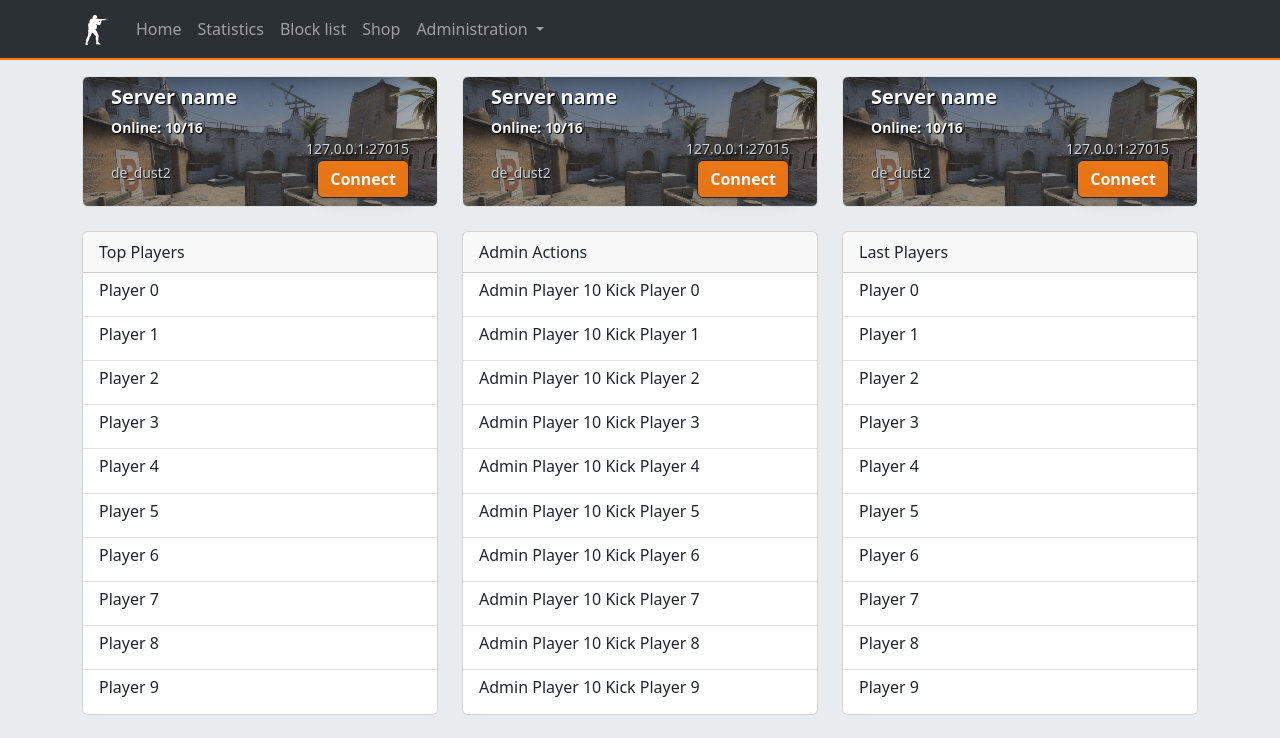
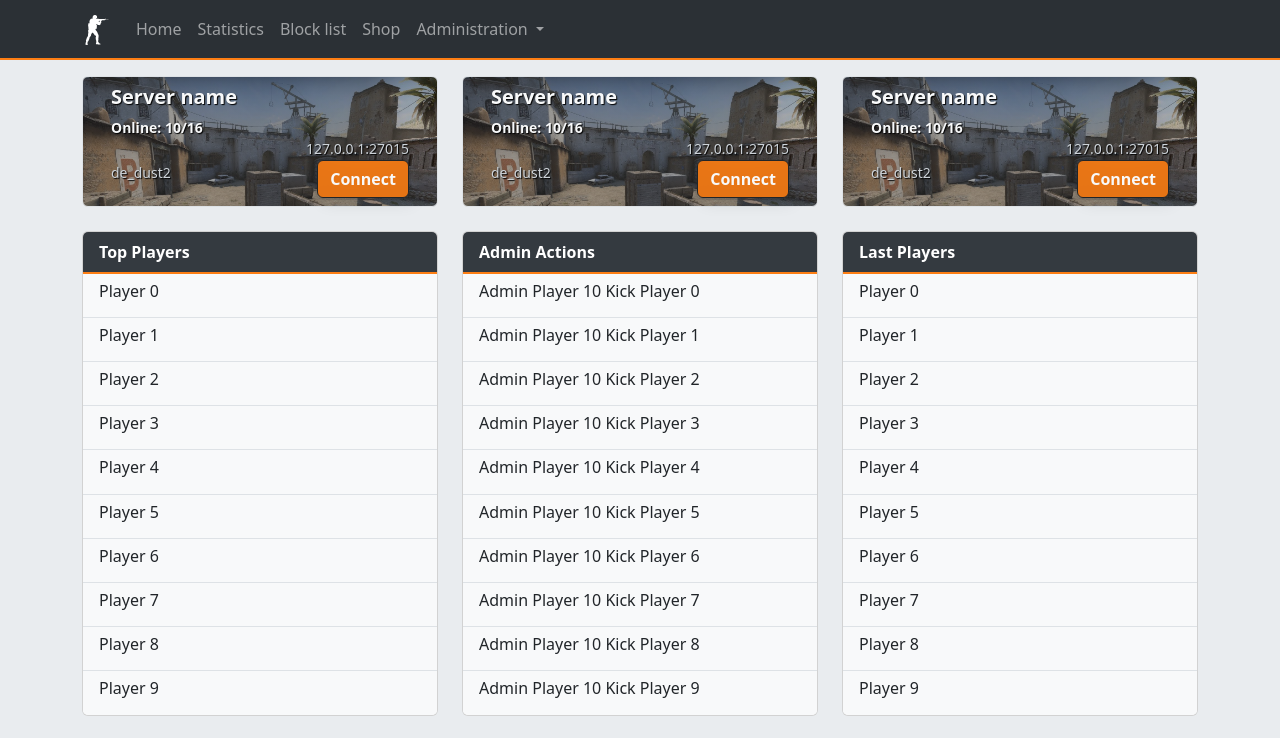
Before and after one commit to GeTtOo/DragonHubSystem, a Vue app in the folder app/frontend/: page / in a window 1280 px wide. Shown: the top 738 px of the page. Built offline with nearby package versions, Linux system fonts and the light colour scheme.

Commit message:
Minor fixes

```diff
--- a/app/frontend/src/components/ListGroup.vue
+++ b/app/frontend/src/components/ListGroup.vue
@@ -1,12 +1,14 @@
 <template>
 <div class="card">
 	<div class="card-header">
-		{{value.name}}
+		<strong>{{value.name}}</strong>
 	</div>
 	<ul class="list-group list-group-flush">
-		<li class="list-group-item" v-for="(item, id) in value.list" :key="id">
-			<h6>{{ item.name }}</h6>
-		</li>
+		<template v-for="item in value.list" :key="item.id">
+			<router-link class="list-group-item list-group-item-action" :to="'users/' + item.url">
+				<h6>{{ item.name }}</h6>
+			</router-link>
+		</template>
 	</ul>
 </div>
 </template>
@@ -24,5 +26,25 @@ export default defineComponent({
 </script>
 
 <style lang="scss" scoped>
+	.card {
+		.card-header {
+			color: $white;
+			background-color: $gray-800;
+			border-bottom: 2px solid $orange-500;
+		}
 
+		.list-group-item {
+			background-color: $gray-100;
+		}
+
+		a:hover {
+			color: $white;
+			background-color: $orange-500;
+			box-shadow:
+			inset
+				0 -3em 3em rgba($gray-900, 0.1),
+				0.3em 0.3em 1em rgba($gray-900, 0.1);
+			text-shadow: none;
+		}
+	}
 </style>
--- a/app/frontend/src/router/index.ts
+++ b/app/frontend/src/router/index.ts
@@ -1,19 +1,20 @@
 import { createRouter, createWebHistory, RouteRecordRaw } from 'vue-router'
-import HomeView from '../views/HomeView.vue'
 
 const routes: Array<RouteRecordRaw> = [
 	{
 		path: '/',
 		name: 'home',
-    component: HomeView
+		component: () => import('@/views/HomeView.vue')
 	},
 	{
 		path: '/about',
 		name: 'about',
-    // route level code-splitting
-    // this generates a separate chunk (about.[hash].js) for this route
-    // which is lazy-loaded when the route is visited.
-    component: () => import(/* webpackChunkName: "about" */ '../views/AboutView.vue')
+		component: () => import('@/views/AboutView.vue')
+	},
+	{
+		path: '/block',
+		name: 'block',
+		component: () => import('@/views/BlockView.vue')
 	}
 ]
 
--- a/app/frontend/src/types/IListItems.ts
+++ b/app/frontend/src/types/IListItems.ts
@@ -5,5 +5,6 @@ export default interface IListItems {
 
 interface IPlayers {
 	id: number,
-	name: string
+	name: string,
+	url: string
 }
```
Lines whose indentation alone changed are shown as unchanged.
